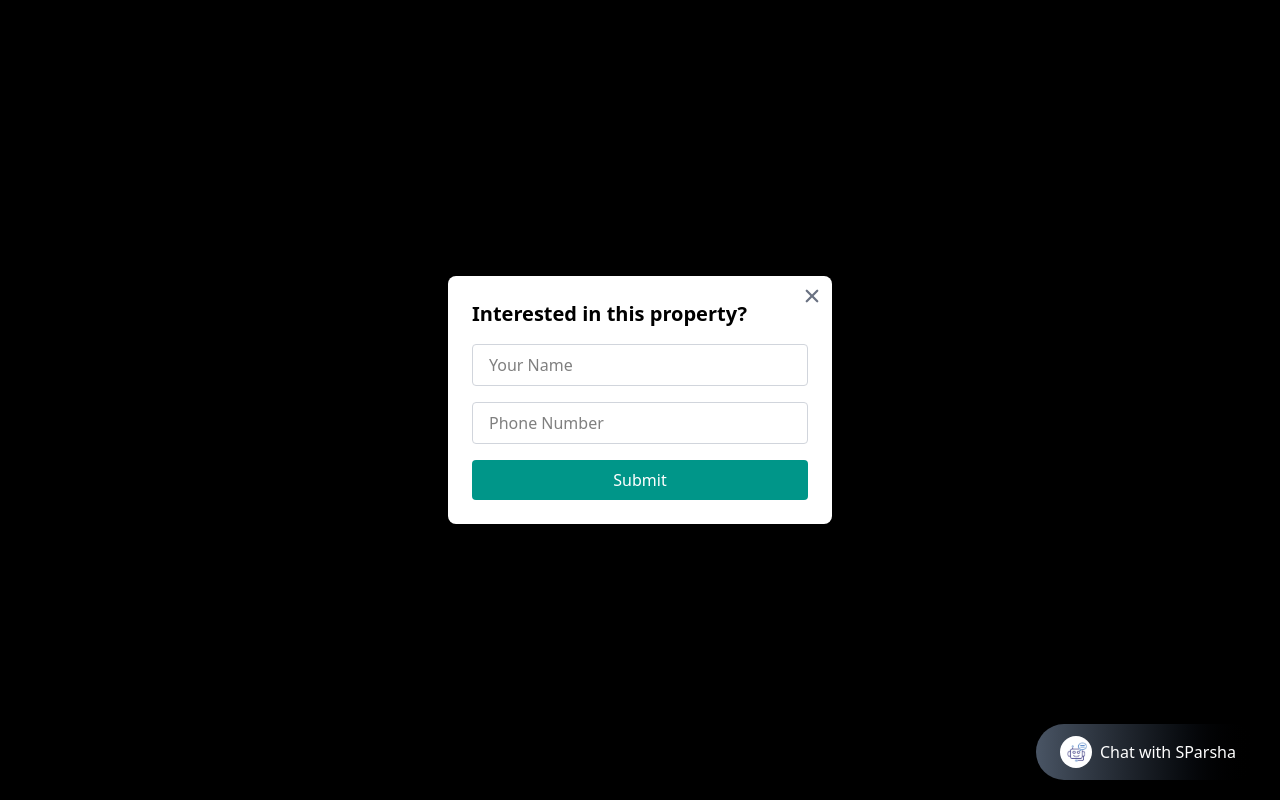
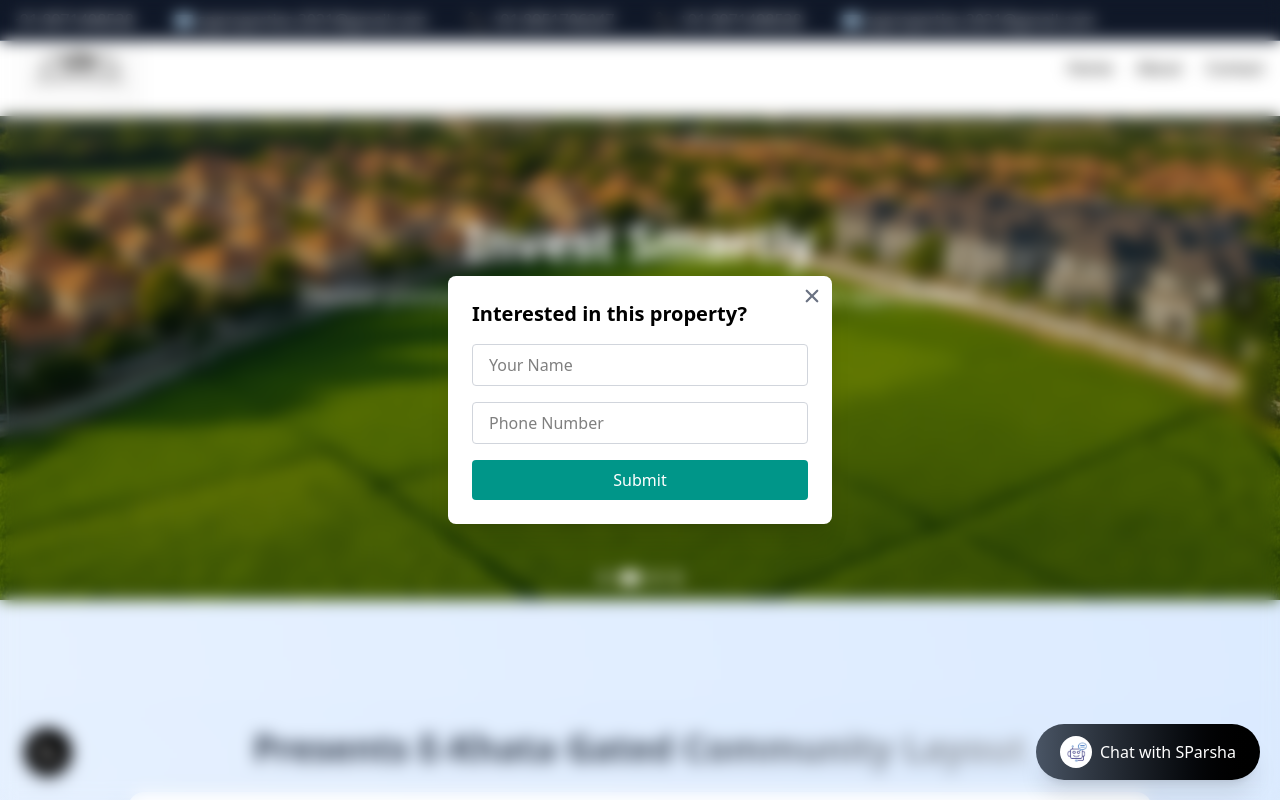
Before and after one commit to adarsha001/properties_frontend, a React (Vite) app: page / in a window 1280 px wide. Shown: the top 800 px of the page. Built offline with nearby package versions, Linux system fonts and the light colour scheme.

Commit message:
added user model 1

```diff
--- a/src/UserPromptModal.jsx
+++ b/src/UserPromptModal.jsx
@@ -25,7 +25,7 @@ const UserPromptModal = ({ propertyId }) => {
   if (!show) return null;
 
   return (
-    <div className="fixed inset-0 z-50 bg-black bg-opacity-40 backdrop-blur-sm flex items-center justify-center">
+    <div className="fixed inset-0 z-50  bg-opacity-40 backdrop-blur-sm flex items-center justify-center">
       <div className="relative bg-white rounded-lg shadow-xl p-6 w-[90%] max-w-sm">
         <button
           onClick={() => setShow(false)}
```
